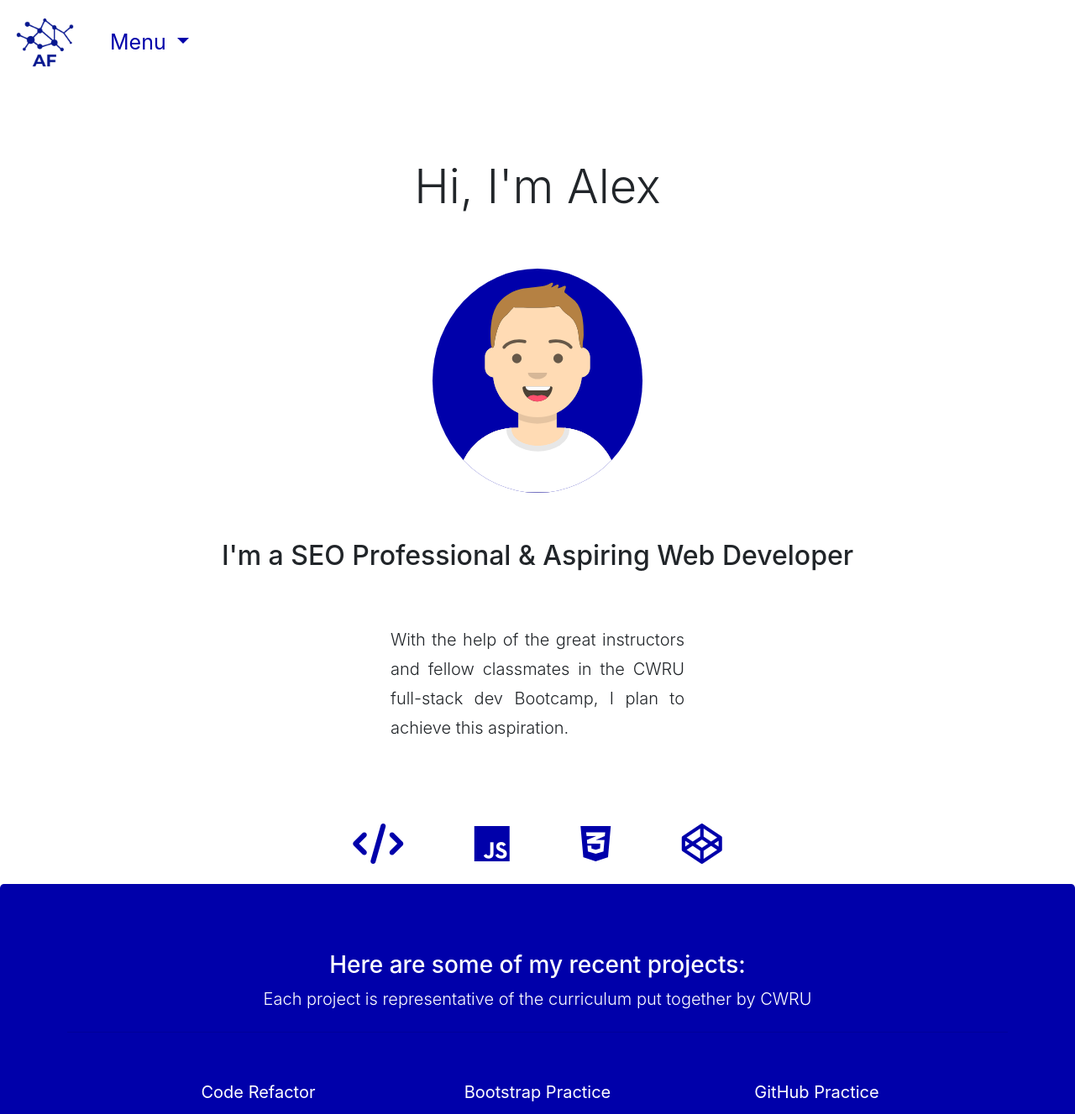
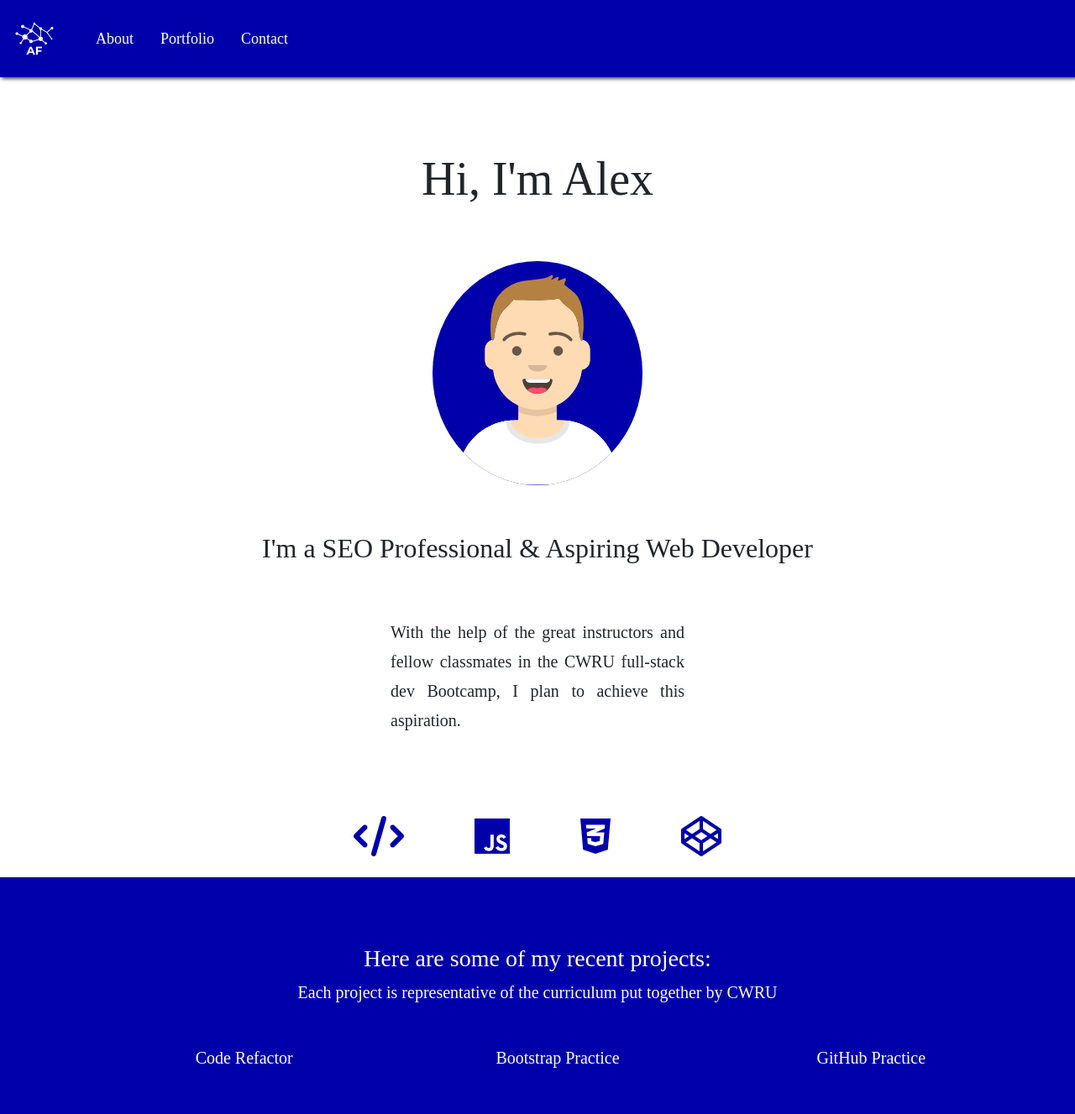
Before and after one commit to alexfuss/alexfuss.github.io, a plain HTML site: page index.html in a window 1280 px wide. Shown: the top 1327 px of the page at 84% size. Drawn offline with nearby package versions, Linux system fonts and the light colour scheme; a web font is replaced by a local one.

Commit message:
Updated nav to be more universal with recent projects and updated the styling of the logo.

```diff
--- a/index.html
+++ b/index.html
@@ -18,37 +18,39 @@
     <link rel="stylesheet" href="../alexfuss.github.io/style.css">
     <!--<link rel="stylesheet" href="reset.css">-->
 
-    <!--Links to Bootstrap JS-->
-    <script src="https://code.jquery.com/jquery-3.5.1.slim.min.js" integrity="sha384-DfXdz2htPH0lsSSs5nCTpuj/zy4C+OGpamoFVy38MVBnE+IbbVYUew+OrCXaRkfj" crossorigin="anonymous"></script>
-    <script src="https://cdn.jsdelivr.net/npm/popper.js@1.16.0/dist/umd/popper.min.js" integrity="sha384-Q6E9RHvbIyZFJoft+2mJbHaEWldlvI9IOYy5n3zV9zzTtmI3UksdQRVvoxMfooAo" crossorigin="anonymous"></script>
-    <script src="https://stackpath.bootstrapcdn.com/bootstrap/4.5.0/js/bootstrap.min.js" integrity="sha384-OgVRvuATP1z7JjHLkuOU7Xw704+h835Lr+6QL9UvYjZE3Ipu6Tp75j7Bh/kR0JKI" crossorigin="anonymous"></script>
 
     <!--Link below for font awesome-->
     <script src="https://kit.fontawesome.com/21a4bc7f0c.js" crossorigin="anonymous"></script>
+
+    <!--Link to Google Font API-->
+    <link href="https://fonts.googleapis.com/css2?family=Muli:ital,wght@0,400;0,700;1,400;1,700&display=swap" rel="stylesheet">
+
 
     <title>Alex Fuss - SEO Guy and Aspiring Web Developer / Designer</title>
     <meta name="description" content="This is a placeholder for a meta description. Hopefully one day I can talk about my awesome web dev skills">
 </head>
 <body>
-    <nav class="navbar navbar-expand-lg navbar-light bg navbar-inverse">
-        <a class="navbar-brand" href="#">
+
+  <nav class="navbar navbar-expand-lg navbar-light">
+    <a class="navbar-brand" href="https://alexfuss.github.io/">
       <!--Logo image comes from Free Logo Maker-->
-            <img src="./assets/e6429918-662f-4401-a185-b08dcee2de7f_200x200.png" width="75" height="75" alt="AF custom logo" loading="lazy" class="nav-img">
+      <img src="../alexfuss.github.io/assets/16996ff1-4730-4e2e-8147-4f3cbe28dbbe_200x200.png" width="50" height="50" alt="AF custom logo" loading="lazy" class="nav-img">
     </a>
-        <div class="collapse navbar-collapse" id="navbarNavDropdown">
-          <ul class="navbar-nav">
-            <li class="nav-item dropdown">
-              <a class="nav-link dropdown-toggle" href="#" id="navbarDropdownMenuLink" role="button" data-toggle="dropdown" aria-haspopup="true" aria-expanded="false">
-                Menu
-              </a>
-              <div class="dropdown-menu" aria-labelledby="navbarDropdownMenuLink">
-                <a class="dropdown-item" href="#">Home</a>
-                <a class="dropdown-item" href="#">Projects</a>
-                <a class="dropdown-item" href="#">About Me</a>
-                <a class="dropdown-item" href="#">Contact</a>
-              </div>
+    <button class="navbar-toggler custom-toggler" type="button" data-toggle="collapse" data-target="#navbarSupportedContent" aria-controls="navbarSupportedContent" aria-expanded="false" aria-label="Toggle navigation">
+      <span class="navbar-toggler-icon"></span>
+    </button>
+
+    <div class="collapse navbar-collapse" id="navbarSupportedContent">
+      <ul class="navbar-nav mr-auto">
+        <li class="nav-item">
+          <a class="nav-link" href="https://alexfuss.github.io/about-me/">About</a>
         </li>
-          </ul>
+        <li class="nav-item">
+          <a class="nav-link" href="https://alexfuss.github.io/portfolio/">Portfolio</a>
+        </li>
+        <li class="nav-item">
+          <a class="nav-link" href="https://alexfuss.github.io/contact/">Contact</a>
+        </li>
     </div>
   </nav>
 
@@ -72,13 +74,24 @@
     </section>
 
     <section class="body-content">
-        <div class="jumbotron">
+            <div class="container">
+              <div class="row">
+                <div class="col-md-12">
                   <h3>Here are some of my recent projects:</h3>
                   <p class="lead">Each project is representative of the curriculum put together by CWRU</p>
-            <hr class="my-4">
+                </div>
+              </div>
+              <div class="row align-items-center">
+                <div class="col-md-4 col-9 col-lg-4">
                   <a class="btn btn-link btn-lg btn-outline-primary" href="https://alexfuss.github.io/code-refactor" role="button">Code Refactor</a>
-                <a class="btn btn-link btn-lg btn-outline-primary" href="#" role="button">Bootstrap Practice</a>
+                </div>
+                <div class="col-md-4 col-9 col-lg-4">
+                  <a class="btn btn-link btn-lg btn-outline-primary" href="https://alexfuss.github.io/about-me/" role="button">Bootstrap Practice</a>
+                </div>
+                <div class="col-md-4 col-9 col-lg-4">
                   <a class="btn btn-link btn-lg btn-outline-primary" href="https://alexfuss.github.io/page-test/" role="button">GitHub Practice</a>
+                </div>
+              </div>
           </div>
     </section>
 
@@ -87,5 +100,11 @@
             <i class="far fa-smile-beam fa-2x" style="color:#00A;"></i>
     </footer>
 
+      <!--Links to Bootstrap JS-->
+      <script src="https://code.jquery.com/jquery-3.5.1.slim.min.js" integrity="sha384-DfXdz2htPH0lsSSs5nCTpuj/zy4C+OGpamoFVy38MVBnE+IbbVYUew+OrCXaRkfj" crossorigin="anonymous"></script>
+      <script src="https://cdn.jsdelivr.net/npm/popper.js@1.16.0/dist/umd/popper.min.js" integrity="sha384-Q6E9RHvbIyZFJoft+2mJbHaEWldlvI9IOYy5n3zV9zzTtmI3UksdQRVvoxMfooAo" crossorigin="anonymous"></script>
+      <script src="https://stackpath.bootstrapcdn.com/bootstrap/4.5.0/js/bootstrap.min.js" integrity="sha384-OgVRvuATP1z7JjHLkuOU7Xw704+h835Lr+6QL9UvYjZE3Ipu6Tp75j7Bh/kR0JKI" crossorigin="anonymous"></script>
+
+
 </body>
 </html>
--- a/style.css
+++ b/style.css
@@ -1,11 +1,8 @@
 body {
     margin: 0;
     padding: 0;
+    font-family: Muli;
 }
-
-.navbar-collapse.collapse {
-    display: block;
-  }
 
   .navbar-nav>li, .navbar-nav {
     float: left;
@@ -19,22 +16,41 @@ body {
     float: right;
   }
 
-#navbarDropdownMenuLink {
-    color: #00A;
-    font-size: 25px;
+nav {
+    background-color: #00A;
+    box-shadow: 2px 2px 4px rgb(77, 77, 77);
+}
+
+.nav-img {
+    color: #ffffff;
+    margin-right: 1rem;
+}
+
+.navbar {
+    padding: 1rem;
+}
+
+.nav-item {
+    font-size: large;
+    font-weight: 400;
+    margin-right: 0.5rem;
+    margin-left: 0.5rem;
+}
+
+.navbar-light .navbar-nav .nav-link {
+    color: #ffffff;
+}
+
+.navbar-light .navbar-brand{
+    color: #ffffff;
+}
+
+.navbar-light .navbar-toggler {
+    background-color: #ffffff;
 }
 
 .dropdown-item {
     font-size: 20px;
-}
-
-.bg {
-    background-color: #ffffff;
-}
-
-.nav-img {
-    color: #00A;
-    margin-right: 1rem;
 }
 
 .main-content {
@@ -70,7 +86,7 @@ body {
     justify-content: space-around;
 }
 
-.jumbotron {
+.body-content {
     margin-top: 1.5rem;
     padding: 5rem;
     color: #ffffff;
@@ -80,7 +96,7 @@ body {
 
  .btn {
      margin: 1.5rem;
-     width: 25%;
+     width: 100%;
      display: inline-block;
      color: #ffffff;
      border: #ffffff;
```
Also changed, not shown: assets/16996ff1-4730-4e2e-8147-4f3cbe28dbbe_200x200.png (added). Lines whose indentation alone changed are shown as unchanged.
